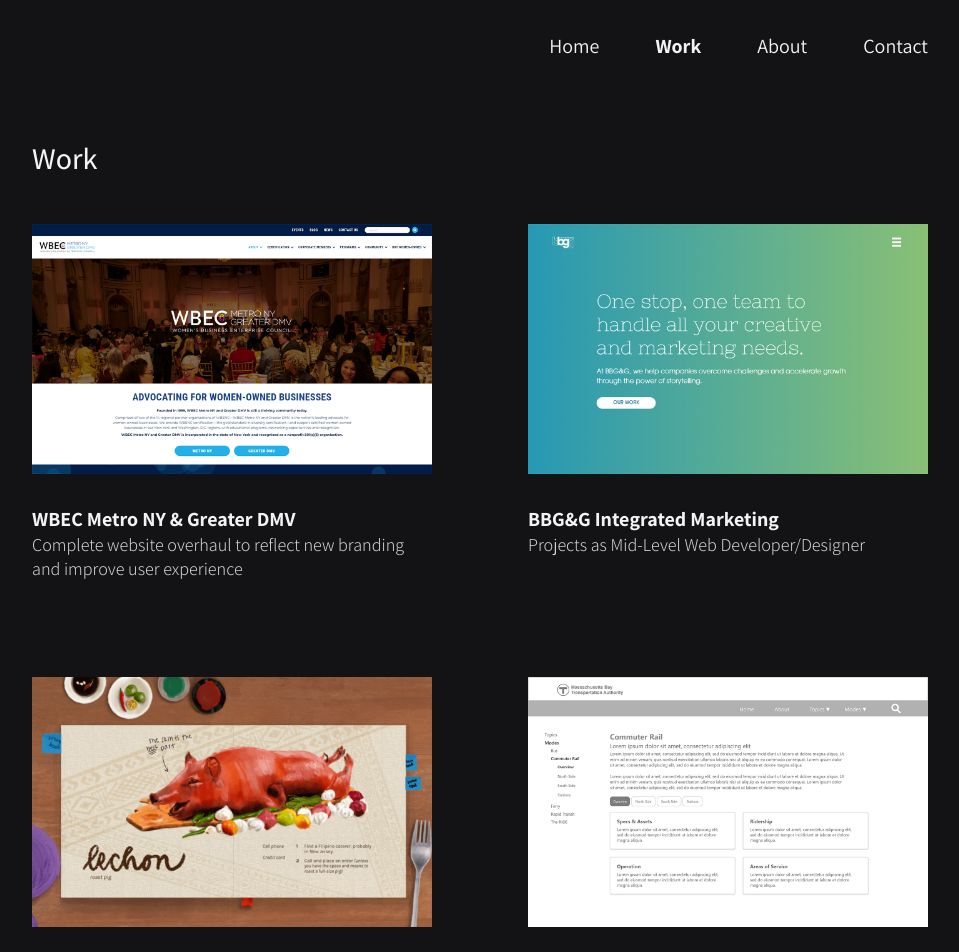
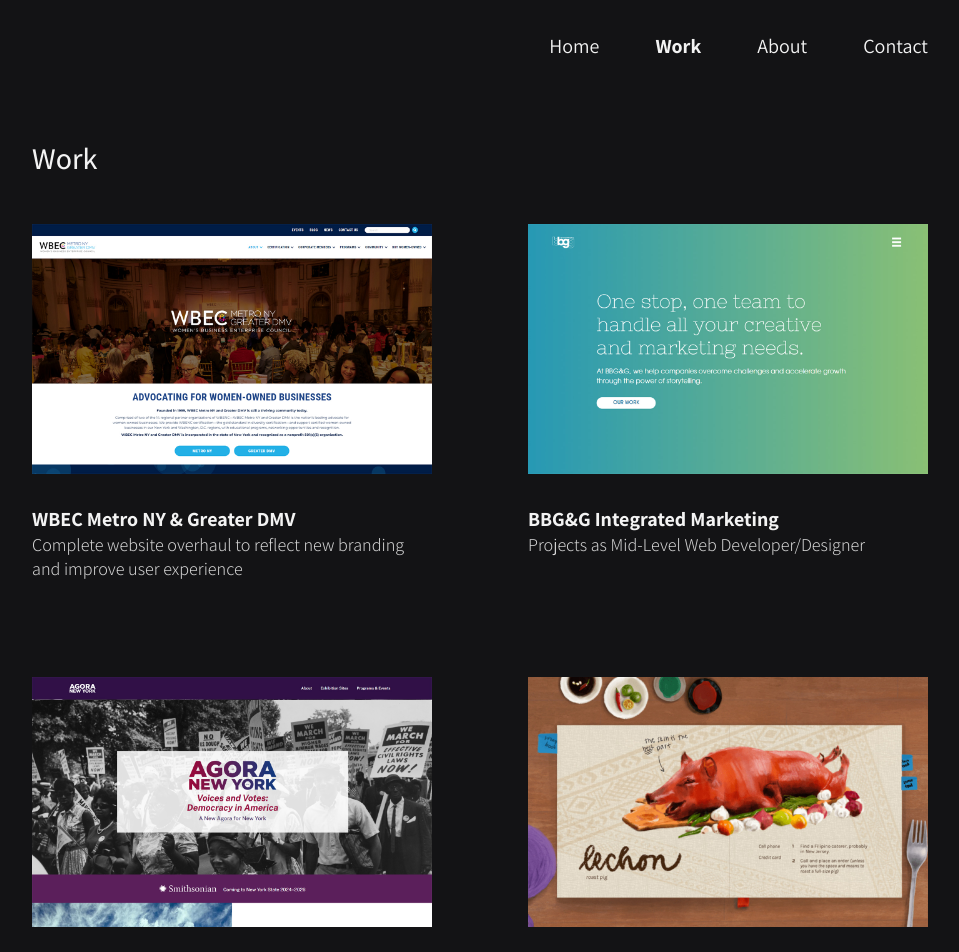
Before and after one commit to aescaba/portfolio, a Next.js app: page /work in a window 1280 px wide. Shown: the top 952 px of the page, without its empty margins (160-1119 px from the left). Built offline with nearby package versions, Linux system fonts and the light colour scheme.

Commit message:
add many to work page

```diff
--- a/pages/work.js
+++ b/pages/work.js
@@ -7,6 +7,7 @@ import bbgg from '../public/images/work/bbgg/bbgg_thumb.jpg';
 import wbec from '../public/images/work/wbecnydmv/WBEC_preview_1.jpg'
 import capstone from '../public/images/work/capstone/capstone_thumb.jpg'
 import bluebook from '../public/images/work/mbta-bluebook/bluebook_thumb.jpg'
+import many from '../public/images/work/many/MANY_thumb.jpg'
 import portfolioPreview from '../public/images/work/portfolio-preview-thumb.jpg'
 import gallerifyPreview from '../public/images/work/gallerify-preview-thumb.jpg'
 
@@ -39,19 +40,29 @@ export default function Work() {
 
         {/* project three */}
         <WorkListing
+          imgsrc={many}
+          path={"many"}
+          title={"Museum Association of New York: \"Voices & Votes\""}
+          description={"Microsite for two-year long traveling museum exhibition"}>
+        </WorkListing>
+
+        {/* project four */}
+        <WorkListing
           imgsrc={capstone}
           path={"capstone"}
           title={"Tastes of the Motherland"}
           description={"Northeastern University capstone project: an interactive website prototype"}>
         </WorkListing>
 
-        {/* project four */}
+        {/* project five */}
         <WorkListing
           imgsrc={bluebook}
           path={"bluebook"}
           title={"MBTA Blue Book Redesign"}
           description={"Microsite design to improve readability of and broaden access to MBTA data pool"}>
         </WorkListing>
+
+
 
       </div>
 
```
